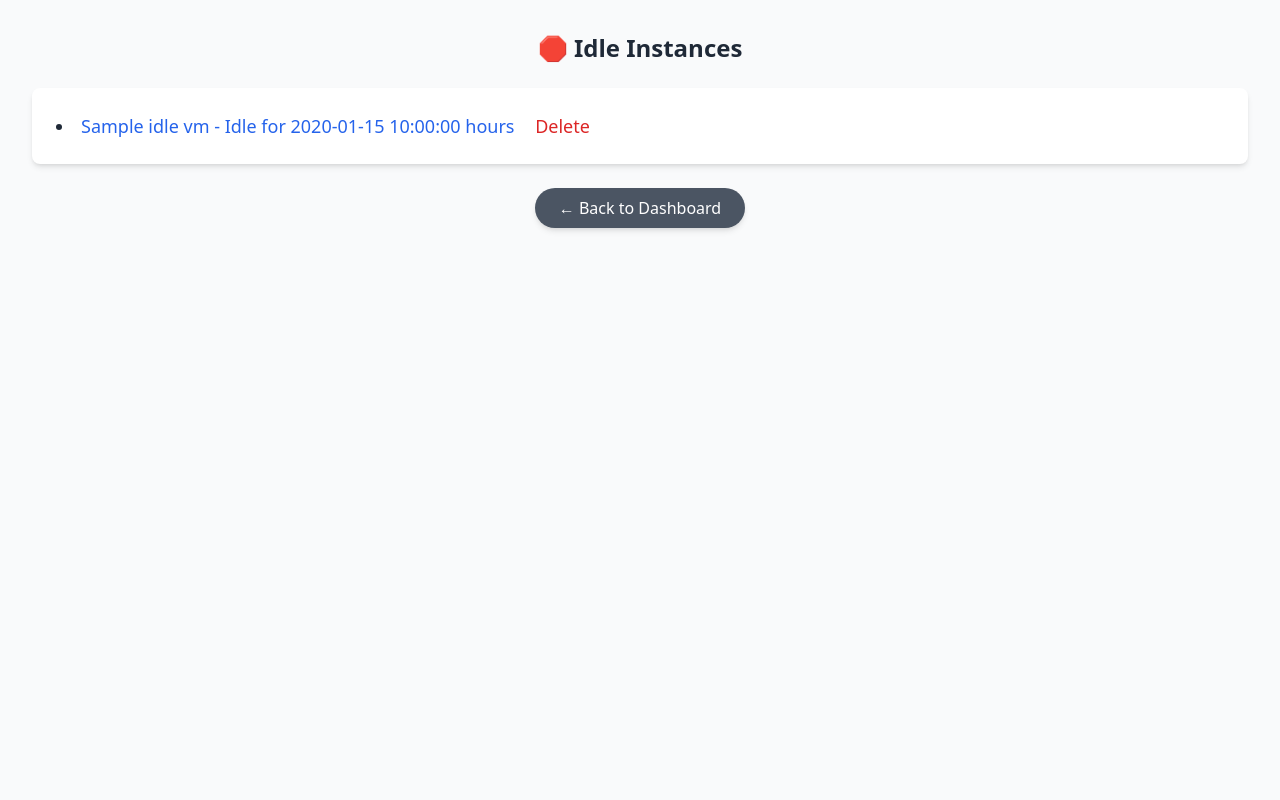
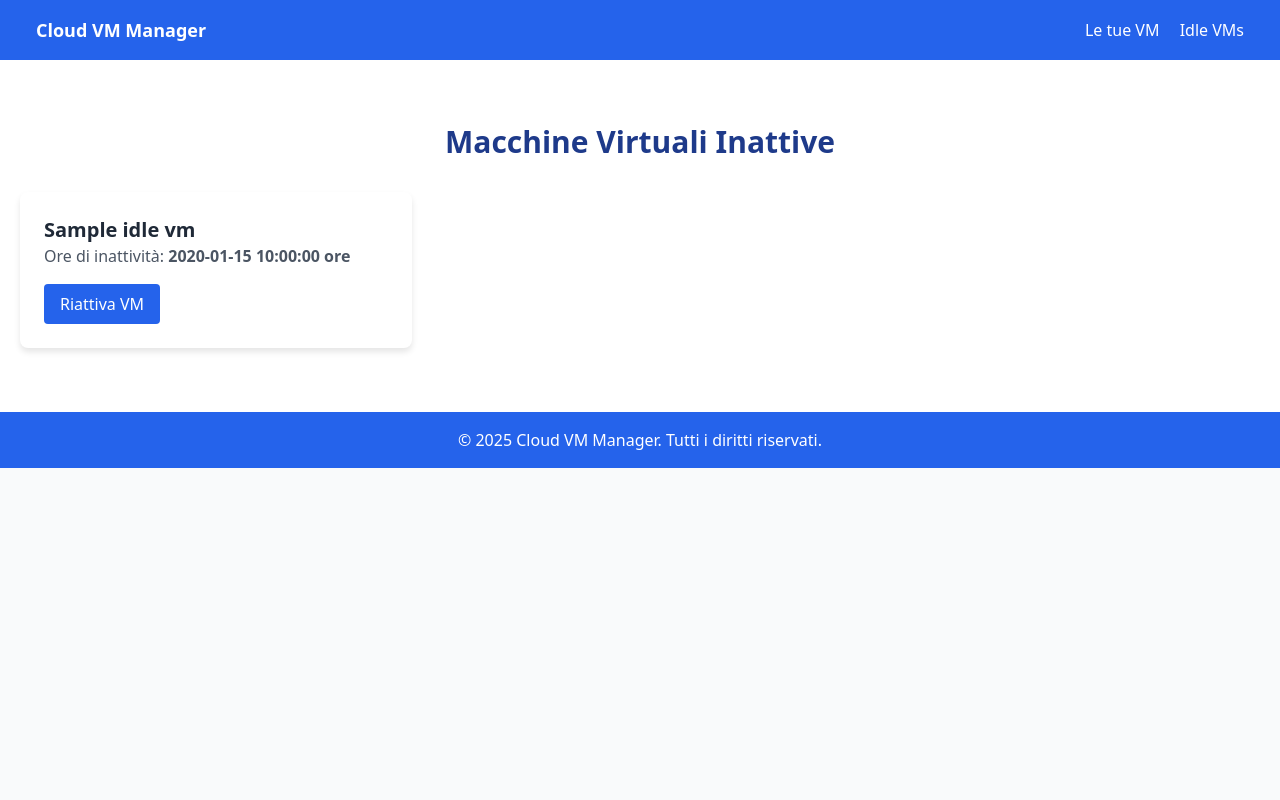
Before and after one commit to MariaCascone66/Cloudcost-Idle, a Flask app: template templates/idle_modal.html in a window 1280 px wide. Run offline with Flask 3, Linux system fonts and the light colour scheme; the template is opened without the code that fills it: most values are stand-ins (such as "Sample title", 1, 10 or a date in 2020); some libraries are stand-ins or nearby versions.

Commit message:
modifiche grafiche

```diff
--- a/app/dashboard.py
+++ b/app/dashboard.py
@@ -1,30 +1,44 @@
 import os
-from flask import Flask, render_template, redirect, url_for, request, send_file
-from cost_estimator import estimate_instance_cost, create_connection, export_costs_to_csv
+from flask import Flask, render_template, redirect, url_for, request
 from idle_detector import detect_idle_instances
 from datetime import datetime
+from openstack import connection
 
 BASE_DIR = os.path.abspath(os.path.dirname(__file__))
 TEMPLATE_DIR = os.path.join(BASE_DIR, '../templates')
 
 app = Flask(__name__, template_folder=TEMPLATE_DIR)
 
+def create_connection():
+    """Crea una connessione a OpenStack usando variabili ambiente."""
+    try:
+        return connection.Connection(
+            auth_url=os.environ['OS_AUTH_URL'],
+            project_name=os.environ['OS_PROJECT_NAME'],
+            username=os.environ['OS_USERNAME'],
+            password=os.environ['OS_PASSWORD'],
+            user_domain_name=os.environ.get('OS_USER_DOMAIN_NAME', 'Default'),
+            project_domain_name=os.environ.get('OS_PROJECT_DOMAIN_NAME', 'Default'),
+            region_name=os.environ.get('OS_REGION_NAME', 'RegionOne'),
+            app_name='cloudvm_manager',
+        )
+    except KeyError as e:
+        print(f"[ERROR] La variabile d'ambiente {e} non è impostata.")
+        raise
+
 @app.route('/')
 def index():
     conn = create_connection()
     instances = conn.compute.servers(details=True)
-    costs = []
+    vms = []
     for i in instances:
-        cost_info = estimate_instance_cost(i)
-        cost_info["created_at"] = getattr(i, "created_at", "N/A").replace('T', ' ').replace('Z', '')
-        cost_info["status"] = i.status
-
-        # Legge la reactivation_date dai metadata
-        metadata = i.metadata or {}
-        cost_info["reactivation_date"] = metadata.get('reactivation_date')
-
-        costs.append(cost_info)
-    return render_template('index.html', costs=costs)
+        vm_info = {
+            "instance_name": i.name,
+            "id": i.id,
+            "status": i.status,
+        }
+        vms.append(vm_info)
+    return render_template('index.html', vms=vms)
 
 @app.route('/idle')
 def idle():
@@ -40,14 +54,6 @@ def reactivate_vm(instance_id):
         # Reactivate the instance
         conn.compute.start_server(instance_id)
 
-        # Record the reactivation date, formato corretto senza microsecondi
-        reactivation_date = datetime.utcnow().strftime("%Y-%m-%dT%H:%M:%SZ")
-
-        # Aggiorna i metadata
-        metadata = instance.metadata or {}
-        metadata['reactivation_date'] = reactivation_date
-        conn.compute.set_server_metadata(instance_id, metadata=metadata)
-
         return redirect(url_for('index'))
 
     return render_template('reactivate_modal.html', instance_id=instance_id)
@@ -58,49 +64,11 @@ def delete_vm(instance_id):
         conn = create_connection()
         instance = conn.compute.get_server(instance_id)
 
-        # Check if the instance has connected volumes
-        related_resources = list(conn.compute.volume_attachments(instance_id))
-        if related_resources:
-            return render_template('confirm_delete_with_related.html', instance_name=instance.name, instance_id=instance_id)
-
         # Delete the instance
         conn.compute.delete_server(instance_id)
         return redirect(url_for('index'))
 
     return render_template('delete_modal.html', instance_id=instance_id)
 
-@app.route('/confirm_delete_related/<instance_id>', methods=['POST'])
-def confirm_delete_related(instance_id):
-    conn = create_connection()
-    instance = conn.compute.get_server(instance_id)
-
-    # Delete the instance
-    conn.compute.delete_server(instance_id)
-
-    # Delete related volumes
-    related_volumes = list(conn.compute.volume_attachments(instance_id))
-    for volume in related_volumes:
-        conn.block_storage.delete_volume(volume.volume_id)
-
-    return redirect(url_for('index'))
-
-@app.route('/download_costs')
-def download_costs():
-    conn = create_connection()
-    instances = conn.compute.servers(details=True)
-    costs = []
-    for i in instances:
-        cost_info = estimate_instance_cost(i)
-        cost_info["created_at"] = getattr(i, "created_at", "N/A").replace('T', ' ').replace('Z', '')
-        cost_info["status"] = i.status
-
-        metadata = i.metadata or {}
-        cost_info["reactivation_date"] = metadata.get('reactivation_date')
-
-        costs.append(cost_info)
-
-    csv_file_path = export_costs_to_csv(costs)
-    return send_file(csv_file_path, as_attachment=True)
-
 if __name__ == '__main__':
     app.run(host='0.0.0.0', port=8080)
--- a/templates/idle_modal.html
+++ b/templates/idle_modal.html
@@ -1,59 +1,70 @@
 <!DOCTYPE html>
-<html lang="en">
+<html lang="it">
 <head>
     <meta charset="UTF-8">
-    <title>Idle Instances</title>
+    <meta name="viewport" content="width=device-width, initial-scale=1.0">
+    <title>💻 Cloud VM Manager - Idle VMs</title>
+
+    <!-- Tailwind CSS via CDN -->
     <script src="https://cdn.tailwindcss.com"></script>
-    <script>
-        function openModal(vmName, vmId) {
-            document.getElementById('vmName').innerText = vmName;
-            document.getElementById('deleteLink').href = '/delete_vm/' + vmId;
-            document.getElementById('modal').classList.remove('hidden');
+
+    <style>
+        /* Personalizzazione stilistica */
+        .container {
+            max-width: 1200px;
+            margin: 0 auto;
+            padding: 0 20px;
         }
 
-        function closeModal() {
-            document.getElementById('modal').classList.add('hidden');
+        .card {
+            border-radius: 8px;
+            box-shadow: 0 4px 6px rgba(0, 0, 0, 0.1);
+            background-color: #fff;
         }
-    </script>
+    </style>
 </head>
-<body class="bg-gray-50 text-gray-800 min-h-screen">
-    <div class="container mx-auto p-8">
-        <h2 class="text-2xl font-bold mb-6 text-center">🛑 Idle Instances</h2>
+<body class="bg-gray-50">
 
-        <div class="bg-white shadow-md rounded-lg p-6">
+    <!-- Navbar -->
+    <nav class="bg-blue-600 p-4">
+        <div class="container flex items-center justify-between">
+            <div class="text-white text-lg font-semibold">Cloud VM Manager</div>
+            <div class="text-white">
+                <a href="/" class="mr-4 hover:text-gray-200">Le tue VM</a>
+                <a href="#" class="hover:text-gray-200">Idle VMs</a>
+            </div>
+        </div>
+    </nav>
+
+    <!-- Idle VMs Section -->
+    <section class="py-16 bg-white">
+        <div class="container">
+            <h2 class="text-3xl font-bold text-center text-blue-900 mb-8">Macchine Virtuali Inattive</h2>
+
             {% if idle_vms %}
-            <ul class="space-y-3 list-disc list-inside text-lg">
-                {% for vm in idle_vms %}
-                <li>
-                    <button onclick="openModal('{{ vm.instance_name }}', '{{ vm.id }}')" class="text-blue-600 hover:underline">
-                        {{ vm.instance_name }} - Idle for {{ vm.hours_since_last_update }} hours
-                    </button>
-                    <a href="/delete_vm/{{ vm.id }}" class="text-red-600 hover:underline ml-4">
-                        <i class="fas fa-trash-alt"></i> Delete
-                    </a>
-                </li>
-                {% endfor %}
-            </ul>
+                <div class="grid md:grid-cols-3 gap-8">
+                    {% for vm in idle_vms %}
+                        <div class="card p-6">
+                            <h3 class="text-xl font-semibold text-gray-800">{{ vm.instance_name }}</h3>
+                            <p class="text-gray-600">Ore di inattività: <span class="font-bold">{{ vm.hours_since_last_update }} ore</span></p>
+                            <a href="/reactivate_vm/{{ vm.id }}" class="mt-4 inline-block bg-blue-600 text-white py-2 px-4 rounded hover:bg-blue-700">Riattiva VM</a>
+                        </div>
+                    {% endfor %}
+                </div>
             {% else %}
-            <p class="text-center text-gray-500 text-lg">✅ No idle instances detected.</p>
+                <div class="text-center text-gray-600">
+                    <p>Non ci sono macchine virtuali inattive al momento.</p>
+                </div>
             {% endif %}
         </div>
+    </section>
 
-        <div class="mt-6 text-center">
-            <a href="/" class="inline-block bg-gray-600 hover:bg-gray-700 text-white px-6 py-2 rounded-full shadow-md transition">← Back to Dashboard</a>
+    <!-- Footer -->
+    <footer class="bg-blue-600 py-4">
+        <div class="container text-center text-white">
+            <p>&copy; 2025 Cloud VM Manager. Tutti i diritti riservati.</p>
         </div>
-    </div>
+    </footer>
 
-    <!-- Modal -->
-    <div id="modal" class="hidden fixed inset-0 bg-gray-800 bg-opacity-50 flex justify-center items-center">
-        <div class="bg-white p-8 rounded-lg shadow-xl text-center">
-            <h3 class="text-xl font-bold mb-4">Confirm Deletion</h3>
-            <p class="mb-6">Do you want to permanently delete <span id="vmName" class="font-semibold"></span>?</p>
-            <div class="space-x-4">
-                <a id="deleteLink" class="bg-red-600 hover:bg-red-700 text-white px-4 py-2 rounded-lg transition">Delete</a>
-                <button onclick="closeModal()" class="bg-gray-400 hover:bg-gray-500 text-white px-4 py-2 rounded-lg transition">Cancel</button>
-            </div>
-        </div>
-    </div>
 </body>
 </html>
```
Also changed, not shown: templates/index.html (+28 -39 lines).
